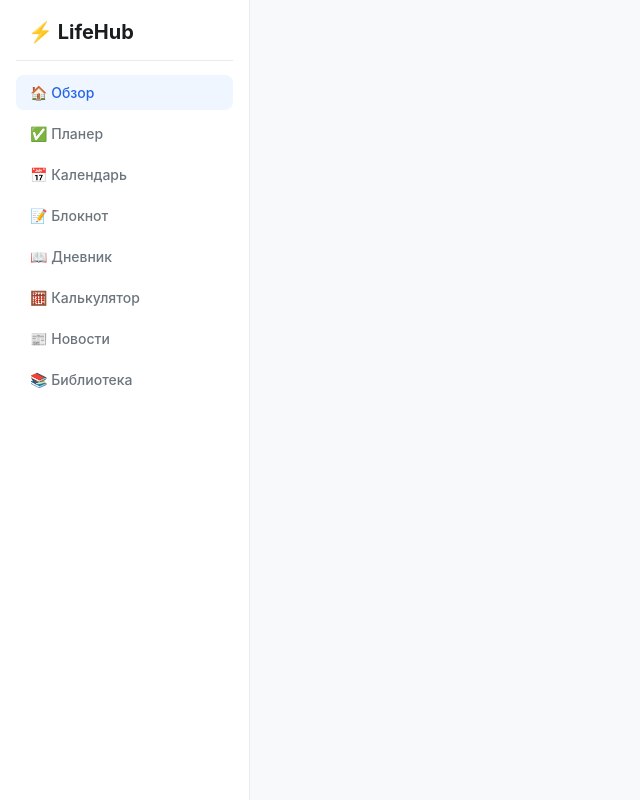
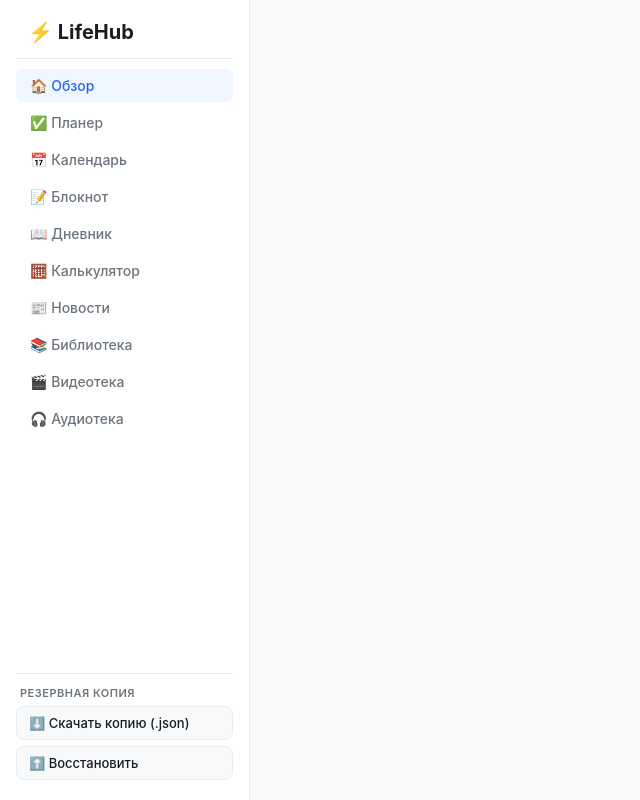
Before and after one commit to antonserdyuk2018-debug/my-hub, a plain HTML site: page index.html in a window 1280 px wide. Shown: the whole page, without its empty margins (0-640 px from the left). Drawn offline with Linux system fonts and the light colour scheme.

Commit message:
Update index.html

```diff
--- a/index.html
+++ b/index.html
@@ -32,7 +32,6 @@
             overflow: hidden;
         }
 
-        /* Сайдбар */
         aside {
             width: 250px;
             background: var(--bg-surface);
@@ -40,23 +39,23 @@
             padding: 20px 16px;
             display: flex;
             flex-direction: column;
-            gap: 6px;
+            gap: 4px;
             overflow-y: auto;
         }
 
         .logo {
             font-size: 20px;
             font-weight: 700;
-            padding: 0 12px 16px;
+            padding: 0 12px 14px;
             border-bottom: 1px solid var(--border);
-            margin-bottom: 8px;
+            margin-bottom: 6px;
             display: flex;
             align-items: center;
             gap: 8px;
         }
 
         .nav-item {
-            padding: 9px 14px;
+            padding: 8px 14px;
             border-radius: 8px;
             cursor: pointer;
             color: var(--text-secondary);
@@ -78,18 +77,17 @@
             color: var(--accent);
         }
 
-        /* Блок резервного копирования в сайдбаре */
         .backup-box {
             margin-top: auto;
-            padding-top: 14px;
+            padding-top: 12px;
             border-top: 1px solid var(--border);
             display: flex;
             flex-direction: column;
-            gap: 8px;
+            gap: 6px;
         }
 
         .backup-title {
-            font-size: 12px;
+            font-size: 11px;
             font-weight: 600;
             color: var(--text-secondary);
             padding: 0 4px;
@@ -120,7 +118,6 @@
             background: var(--accent-light);
         }
 
-        /* Основная область */
         main {
             flex: 1;
             padding: 32px 40px;
@@ -141,18 +138,9 @@
             to { opacity: 1; transform: translateY(0); }
         }
 
-        h1 {
-            font-size: 28px;
-            margin-bottom: 8px;
-        }
+        h1 { font-size: 28px; margin-bottom: 8px; }
+        .subtitle { color: var(--text-secondary); margin-bottom: 28px; font-size: 15px; }
 
-        .subtitle {
-            color: var(--text-secondary);
-            margin-bottom: 28px;
-            font-size: 15px;
-        }
-
-        /* Карточки и сетки */
         .grid-2 { display: grid; grid-template-columns: repeat(auto-fit, minmax(300px, 1fr)); gap: 20px; }
         .grid-3 { display: grid; grid-template-columns: repeat(auto-fit, minmax(240px, 1fr)); gap: 20px; }
 
@@ -164,12 +152,8 @@
             box-shadow: var(--shadow);
         }
 
-        .card h3 {
-            font-size: 17px;
-            margin-bottom: 14px;
-        }
+        .card h3 { font-size: 17px; margin-bottom: 14px; }
 
-        /* Элементы форм */
         input, textarea, select {
             width: 100%;
             padding: 10px 12px;
@@ -195,13 +179,11 @@
             font-weight: 500;
             cursor: pointer;
             font-size: 14px;
-            transition: opacity 0.2s;
         }
 
         button.primary:hover { opacity: 0.9; }
         button.secondary { background: var(--bg-main); color: var(--text-primary); border: 1px solid var(--border); padding: 8px 14px; border-radius: 8px; cursor: pointer; font-size: 13px; }
 
-        /* Планер */
         .input-group { display: flex; gap: 10px; margin-bottom: 16px; }
         .task-list { list-style: none; display: flex; flex-direction: column; gap: 8px; }
         .task-item {
@@ -214,7 +196,6 @@
         }
         .task-item.done span { text-decoration: line-through; color: var(--text-secondary); }
 
-        /* Калькулятор */
         .calc-wrapper { max-width: 320px; }
         .calc-display {
             width: 100%;
@@ -240,24 +221,16 @@
         .calc-btn.op { background: var(--accent-light); color: var(--accent); }
         .calc-btn.eq { background: var(--accent); color: white; grid-column: span 2; }
 
-        /* Календарь */
         .cal-header { display: flex; justify-content: space-between; align-items: center; margin-bottom: 16px; }
         .cal-grid { display: grid; grid-template-columns: repeat(7, 1fr); gap: 8px; text-align: center; }
         .cal-day-name { font-weight: 600; color: var(--text-secondary); font-size: 13px; padding-bottom: 8px; }
-        .cal-day {
-            padding: 14px 8px;
-            background: var(--bg-main);
-            border-radius: 8px;
-            font-size: 14px;
-        }
+        .cal-day { padding: 14px 8px; background: var(--bg-main); border-radius: 8px; font-size: 14px; }
         .cal-day.today { background: var(--accent); color: white; font-weight: 700; }
         .cal-day.empty { background: transparent; }
 
-        /* Дневник и Блокнот */
         .entry-card { border-left: 3px solid var(--accent); padding-left: 14px; margin-bottom: 14px; }
         .entry-date { font-size: 12px; color: var(--text-secondary); margin-bottom: 4px; }
 
-        /* Медиа и Новости */
         .media-thumb {
             height: 140px;
             background: var(--bg-main);
@@ -280,7 +253,6 @@
             margin-bottom: 8px;
         }
 
-        /* Уведомление (Toast) */
         .toast {
             position: fixed;
             bottom: 24px;
@@ -297,15 +269,11 @@
             pointer-events: none;
             z-index: 1000;
         }
-        .toast.show {
-            opacity: 1;
-            transform: translateY(0);
-        }
+        .toast.show { opacity: 1; transform: translateY(0); }
     </style>
 </head>
 <body>
 
-    <!-- Боковое меню -->
     <aside>
         <div class="logo">⚡ LifeHub</div>
         <div class="nav-item active" onclick="switchTab('dashboard', this)">🏠 Обзор</div>
@@ -316,3 +284,13 @@
         <div class="nav-item" onclick="switchTab('calc', this)">🧮 Калькулятор</div>
         <div class="nav-item" onclick="switchTab('news', this)">📰 Новости</div>
         <div class="nav-item" onclick="switchTab('library', this)">📚 Библиотека</div>
+        <div class="nav-item" onclick="switchTab('video', this)">🎬 Видеотека</div>
+        <div class="nav-item" onclick="switchTab('audio', this)">🎧 Аудиотека</div>
+
+        <div class="backup-box">
+            <div class="backup-title">Резервная копия</div>
+            <button class="backup-btn" onclick="exportBackup()">⬇️ Скачать копию (.json)</button>
+            <button class="backup-btn" onclick="document.getElementById('importFile').click()">⬆️ Восстановить</button>
+            <input type="file" id="importFile" accept=".json" style="display: none;" onchange="importBackup(event)">
+        </div>
+    </aside>
```
